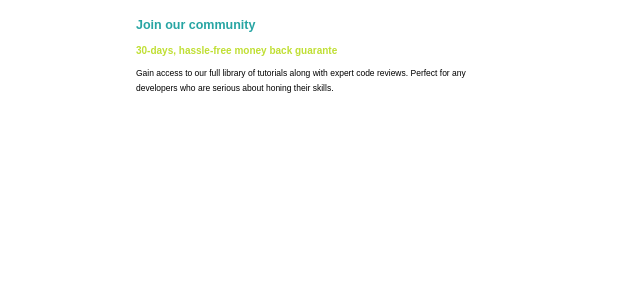
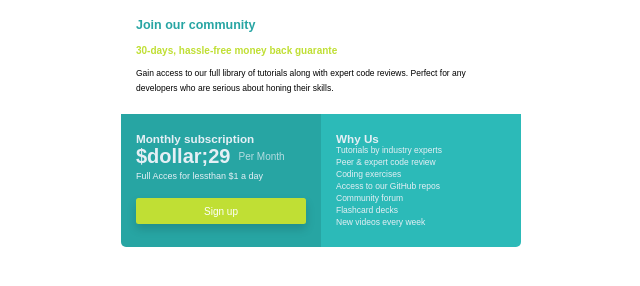
Before and after one commit to Christiano0407/Pricing-Block, a website: page src/html/index.html in a window 1280 px wide. Shown: the whole page, without its empty margins (319-959 px from the left). Drawn offline with nearby package versions, Linux system fonts and the light colour scheme; a web font is replaced by a local one.

Commit message:
why-section

```diff
--- a/src/css/style.css
+++ b/src/css/style.css
@@ -27,6 +27,9 @@ body {
 a {
     text-decoration: none;
 }
+ul{
+    list-style: none;
+}
 h1, h2, h3 {
     font-weight: bold;
     margin-top: 0;
@@ -46,8 +49,10 @@ p {
     max-width: 40rem;
     margin: auto;
   }
+
   /*Mediaquerie*/
-@media only screen and (max-width: 62.5em) {
+  @media only screen and (min-width: 62.5em){
+
     .price {
       display: grid;
       grid-template-columns: repeat(2, 1fr);
@@ -59,24 +64,84 @@ p {
     }
   }
 
-/*continue*/
+  /*Continue*/
   .price > * {
     padding: var(--paddingX) var(--paddingY);
   }
+
   .community {
     background-color: var(--white);
   }
+
   .community h2 {
     color: var(--cyan);
   }
+
   .community .subtitle {
     font-size: 1rem;
     color: var(--yellow);
     font-weight: bold;
     margin-bottom: 1rem;
   }
+
   .community p {
     font-size: 0.85rem;
     line-height: 1.75;
-    margin-bottom: 1rem;
+    margin-bottom: 0;
   }
+
+  .subscription, .why {
+    color: var(--ltgray);
+  }
+
+  .subscription {
+    background-color: var(--cyan);
+  }
+
+  .subscription__price {
+    display: flex;
+    align-items: center;
+    font-size: 2rem;
+    font-weight: bold;
+    margin-bottom: 0.25rem;
+  }
+
+  .subscription__price span {
+    font-size: 1rem;
+    margin-left: 0.8rem;
+    font-weight: normal;
+    opacity: 0.75;
+  }
+
+  .subscription p {
+    font-size: 0.9rem;
+    margin-bottom: 1.75rem;
+  }
+
+  .subscription a {
+    display: block;
+    background-color: var(--yellow);
+    color: var(--white);
+    padding: 0.75rem;
+    text-align: center;
+    border-radius: 0.25rem;
+    box-shadow: 0 0.5rem 1rem rgba(0,0,0,0.15);
+    transition: background-color 200ms ease;
+  }
+
+  .subscription a:hover {
+    background-color: var(--dkyellow);
+  }
+
+  .why {
+      background-color: var(--ltcyan);
+  }
+  .why ul {
+      margin-top: 0;
+      padding: 0;
+  }
+  .why ul li {
+      list-style-type: none;
+      font-size: 0.85rem;
+      margin-bottom: 0.2rem;
+  }
--- a/src/html/index.html
+++ b/src/html/index.html
@@ -34,9 +34,30 @@
             </p>
         </div>
         <div class="subscription">
-
+          <h3>Monthly subscription</h3>
+          <div class="subscription__price">
+              $dollar;29 <span>Per Month</span>
+          </div>
+          <p>
+              Full Acces for lessthan &dollar;1 a day
+          </p>
+          <a href="#">Sign up</a>
+        </div>
+        <div class="why">
+            <h3>Why Us</h3>
+            <ul>
+                <li>Tutorials by industry experts</li>
+                <li>Peer &amp; expert code review</li>
+                <li>Coding exercises</li>
+                <li>Access to our GitHub repos</li>
+                <li>Community forum</li>
+                <li>Flashcard decks</li>
+                <li>New videos every week</li>
+            </ul>
         </div>
     </section>
+
+    <footer></footer>
     <script src="../js/index.js"></script>
 </body>
 </html>
```
Lines whose indentation alone changed are shown as unchanged.
